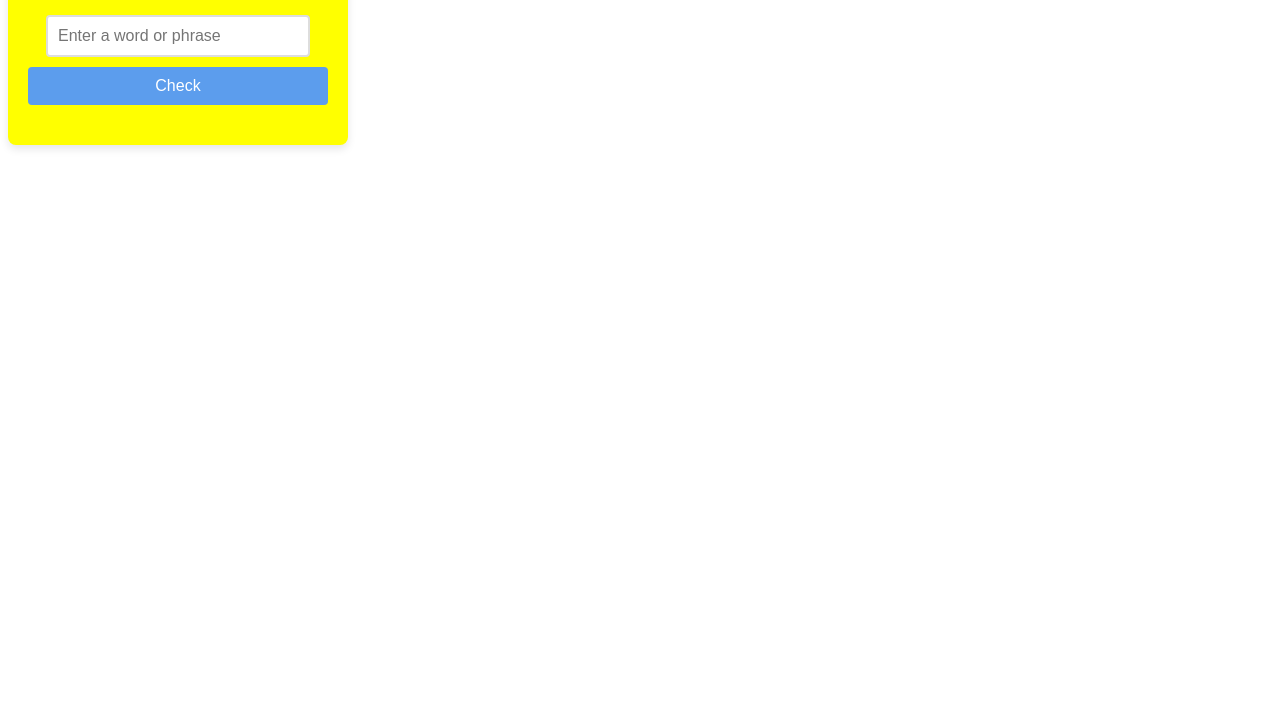
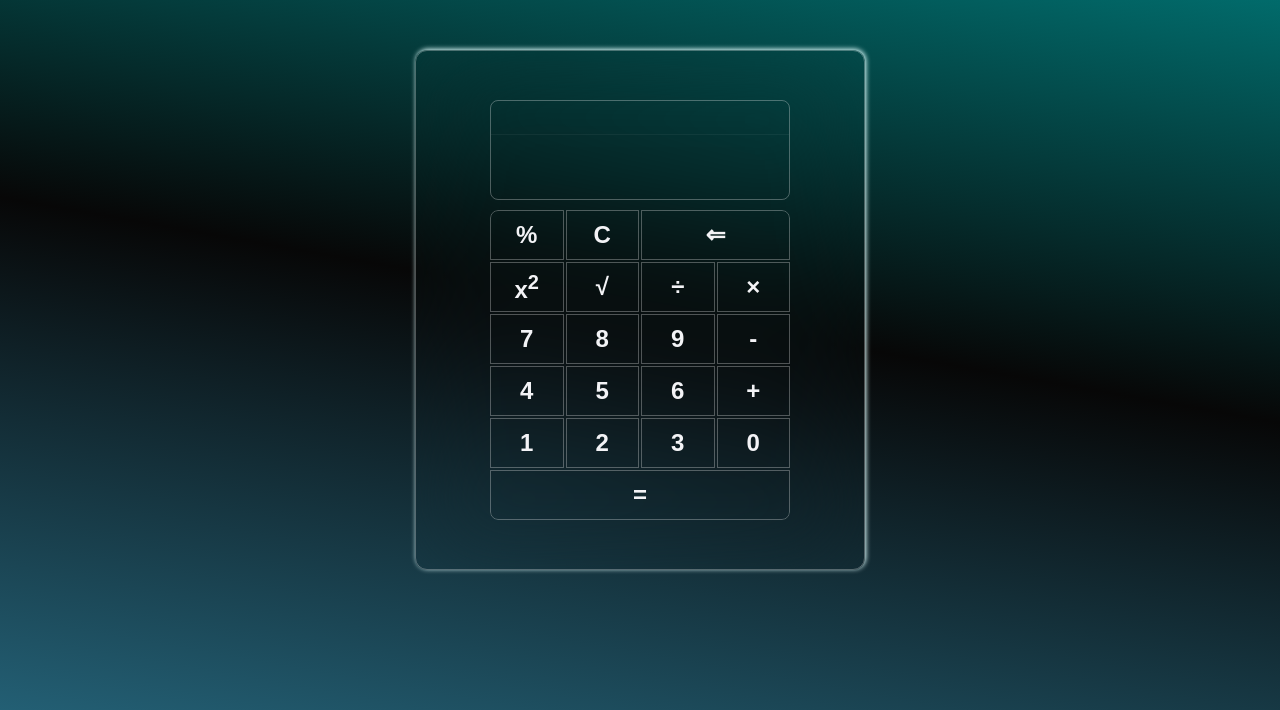
Before and after one commit to peterstephen1/rawfile, a plain HTML site: page index.html in a window 1280 px wide. Shown: the part 90-800 px from the top of the page. Drawn offline with Linux system fonts and the light colour scheme.

Commit message:
Add files via upload

```diff
--- /dev/null
+++ b/app.js
@@ -0,0 +1,96 @@
+let newInput = document.querySelector(".newInput");
+let lastInput = document.querySelector(".lastInput");
+let buttons = document.querySelector(".buttons").children;
+const deleteLastDigit = document.querySelector(".del");
+const clrAll = document.querySelector(".clear");
+const result = document.querySelector(".equal");
+const squareDigit = document.querySelector(".square");
+const squareRootDigit = document.querySelector(".squareRoot");
+const percentage = document.querySelector(".percentage");
+
+// ISPISUJE VRIJEDNOST
+
+for(let button of buttons){
+  button.addEventListener('click', () => {
+    newInput.textContent += button.value
+  })
+}
+
+// BRISE ZADNJI UNOS
+function del() {
+  let deleteDigit = newInput.textContent;
+  newInput.textContent = deleteDigit.slice(0, -1);
+}
+deleteLastDigit.addEventListener("click", del);
+
+// BRISE SVE
+function clear() {
+  newInput.textContent = "";
+  lastInput.textContent = "";
+}
+clrAll.addEventListener("click", clear);
+
+// KLIK NA ZNAK JEDNAKOSTI - PRIKAZ REZULTATA
+function equality() {
+  switch (true) {
+    case newInput.textContent.includes("+"):
+      let plusOperation = newInput.textContent;
+      let plusOperation2 = plusOperation.split("+");
+      let plusResult = plusOperation2.reduce((accumulator, currentValue) => {
+        return Number(accumulator) + Number(currentValue);
+      });
+      lastInput.textContent = plusResult;
+      newInput.textContent = "";
+      break;
+
+    case newInput.textContent.includes("-"):
+      let minusOperation = newInput.textContent;
+      let minusOperation2 = minusOperation.split("-");
+      let minusResult = minusOperation2.reduce((accumulator, currentValue) => {
+        return Number(accumulator) - Number(currentValue);
+      });
+      lastInput.textContent = minusResult;
+      newInput.textContent = "";
+      break;
+
+    case newInput.textContent.includes("×"):
+      let multiplyOperation = newInput.textContent;
+      let multiplyOperation2 = multiplyOperation.split("×");
+      let multiplyResult = multiplyOperation2.reduce(
+        (accumulator, currentValue) => {
+          return Number(accumulator) * Number(currentValue);
+        }
+      );
+      lastInput.textContent = multiplyResult;
+      newInput.textContent = "";
+      break;
+
+    case newInput.textContent.includes("÷"):
+      let divideOperation = newInput.textContent;
+      let divideOperation2 = divideOperation.split("÷");
+      let divideResult = divideOperation2.reduce(
+        (accumulator, currentValue) => {
+          return Number(accumulator) / Number(currentValue);
+        }
+      );
+      lastInput.textContent = divideResult;
+      newInput.textContent = "";
+      break;
+  }
+}
+result.addEventListener("click", equality);
+
+// BROJ # NA KVADRAT
+function powerOfTwo() {
+  lastInput.textContent = newInput.textContent ** 2;
+  newInput.textContent = "";
+}
+squareDigit.addEventListener("click", powerOfTwo);
+
+// KORIJEN OD BROJA #
+function squareRootOfDigit() {
+  lastInput.textContent = Math.sqrt(newInput.textContent).toFixed(4);
+  newInput.textContent = "";
+}
+
+squareRootDigit.addEventListener("click", squareRootOfDigit);
--- a/index.html
+++ b/index.html
@@ -1,48 +1,45 @@
 <!DOCTYPE html>
-<head>
-    <meta charset="UTF-8">
-    <meta name="viewport" content="width=device-width, initial-scale=1.0">
-    <link rel="stylesheet" href="index.css">
-    <title>Palindrome Checker</title>
+<html lang="en">
+  <head>
+    <meta charset="UTF-8" />
+    <meta http-equiv="X-UA-Compatible" content="IE=edge" />
+    <meta name="viewport" content="width=device-width, initial-scale=1.0" />
+    <link rel="stylesheet" href="style.css" />
+    <title>Calculator 2.0</title>
+  </head>
+  <body>
+    <div class="glass-effect">
+    <div class="calculator">
+      <div class="display">
+        <span class="lastInput"></span>
+        <span class="newInput"></span>
+      </div>
 
+      <div class="buttons">
+        <button class="button percentage">%</button>
+        <button class="button clear">C</button>
+        <button class="button del">&lArr;</button>
+        <button class="button square">x<sup>2</sup></button>
+        <button class="button squareRoot">&#8730</button>
+        <button class="button divide" value="&#247">&#247</button>
+        <button class="button multiply" value="&times;">&times;</button>
+        <button class="button seven" value="7">7</button>
+        <button class="button eight" value="8">8</button>
+        <button class="button nine" value="9">9</button>
+        <button class="button minus" value="-">-</button>
+        <button class="button four" value="4">4</button>
+        <button class="button five" value="5">5</button>
+        <button class="button six" value="6">6</button>
+        <button class="button plus" value="+">+</button>
+        <button class="button one" value="1">1</button>
+        <button class="button two" value="2">2</button>
+        <button class="button three" value="3">3</button>
+        <button class="button zero" value="0">0</button>
+        <button class="button equal">=</button>
+      </div>
+    </div>
+    </div>
 
-</head>
-
-<body>
-
-<div class="container">
-    <h2>Palindrome Checker</h2>
-    <input type="text" id="inputText" placeholder="Enter a word or phrase">
-    <button onclick="checkPalindrome()">Check</button>
-    <div class="result" id="result"></div>
-
-</div>
-
-<script>
-    function checkPalindrome() {
-
-        const input = document.getElementById('inputText').value;
-
-        const normalizedInput = input.replace(/[^a-zA-Z0-9]/g, '').toLowerCase();
-
-
-        const reversedInput = normalizedInput.split('').reverse().join('');
-        const resultDiv = document.getElementById('result');
-
-        if (normalizedInput === reversedInput) {
-            resultDiv.textContent = `"${input}" is a palindrome!`;
-            resultDiv.className = 'result success';
-        } else {
-            resultDiv.textContent = `"${input}" is not a palindrome.`;
-            resultDiv.className = 'result failure';
-        }
-    }
-</script>
-
-</body>
+    <script src="app.js"></script>
+  </body>
 </html>
-
-
-
-</body>
-</html>
--- /dev/null
+++ b/style.css
@@ -0,0 +1,117 @@
+* {
+    padding: 0;
+    margin: 0;
+    box-sizing: border-box;
+}
+
+body {
+    display: flex;
+    align-items: center;
+    justify-content: center;
+    height: 100vh;
+    padding: 30px;
+    background: linear-gradient(190deg, teal, rgb(7, 7, 7), rgb(35, 95, 116));
+    background-repeat: no-repeat;
+}
+
+.glass-effect {
+    width: 450px;
+    height:  520px;
+    background-color: transparent;
+    border-radius: 12px;
+    border: 1px solid rgba(243, 243, 246, 0.3);
+    display: flex;
+    align-items: center;
+    justify-content: center;
+    backdrop-filter: blur(50px);
+    box-shadow: 1px -1px 5px lightcyan;
+}
+
+.calculator {
+    width: 300px;
+    display: flex;
+    justify-content: center;
+    align-items: center;
+    flex-direction: column;
+    /* border: 1px solid black; */
+}
+
+.display {
+    width: 100%;
+    height: 100px;
+    background-color: transparent;
+    display: flex;
+    flex-direction: column;
+    border: 1px solid rgba(243, 243, 246, 0.3);
+    border-radius: 8px;
+}
+
+.display span.lastInput {
+    height: 35px;
+    display: flex;
+    align-items: center;
+    justify-content: end;
+    font-size: 1.4em;
+    font-weight: 500;
+    padding-right: 5px;
+    border-bottom: 1px solid rgba(243, 243, 246, 0.05);
+    color: #fff;
+    pointer-events: none;
+}
+
+.display span.newInput {
+    height: 65px;
+    display: flex;
+    align-items: center;
+    justify-content: end;
+    padding-right: 5px;
+    font-size: 2em;
+    font-weight: 600;
+    color: #fff;
+}
+
+.calculator .buttons {
+    width: 100%;
+    margin-top: 10px;
+    display: grid;
+    grid-template-columns: repeat(4, 1fr);
+    gap: 2px;
+}
+
+.buttons {
+    border-radius: 8px;
+    overflow: hidden;
+}
+
+button.button {
+    font-size: 1.5em;
+    font-weight: 600;
+    height: 50px;
+    background-color: transparent;
+    border: 1px solid rgba(243, 243, 246, 0.3);
+    color: rgba(243, 243, 246, 1);
+    transition: color .25s ease-in, background-color .25s ease-in;
+}
+
+button.button:hover {
+    color: rgb(7, 8, 8);
+    background-color: rgba(234, 227, 227, 0.3);
+    cursor: pointer;
+}
+
+button.del {
+    grid-column-end: span 2;
+}
+
+button.percentage {
+    border-top-left-radius: 8px;
+}
+
+button.del {
+    border-top-right-radius: 8px;
+}
+
+button.equal {
+    grid-column-end: span 4;
+    border-radius: 0 0 8px 8px;
+}
```
Also changed, not shown: 1 other file.
